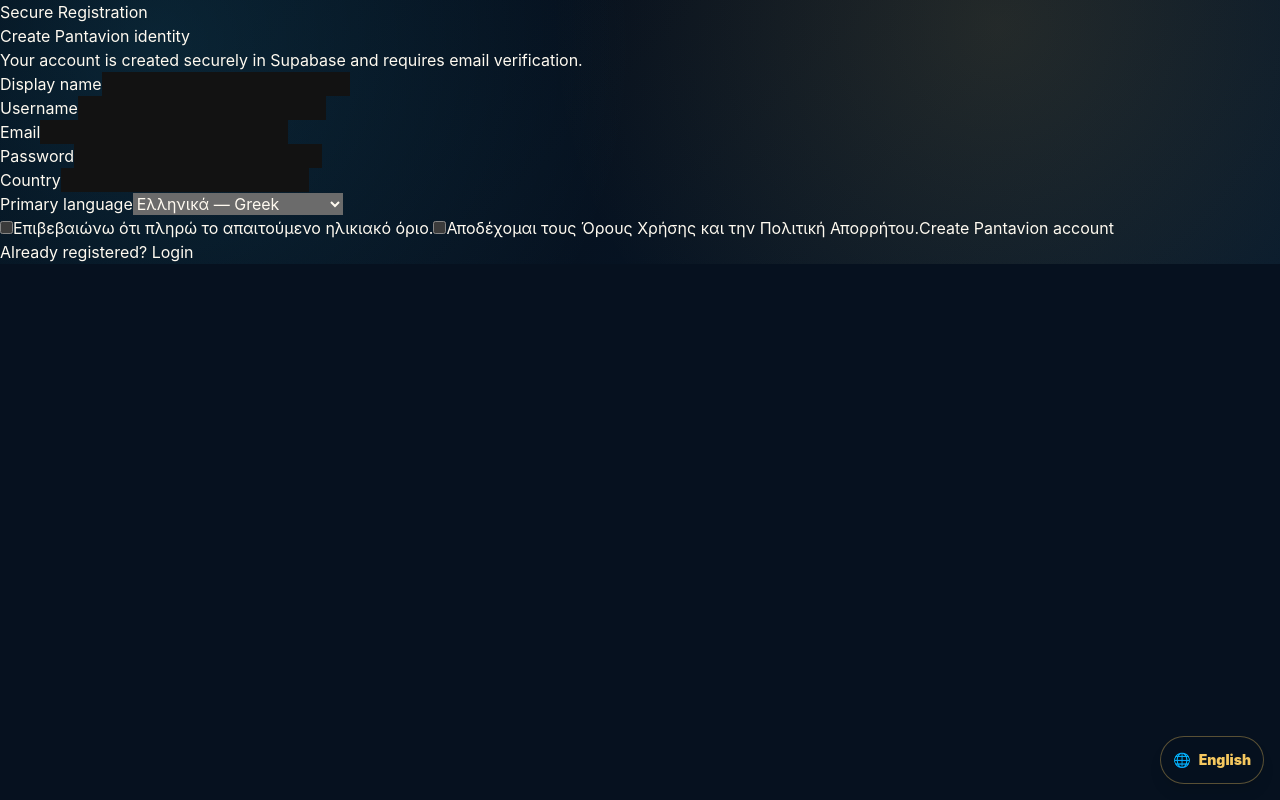
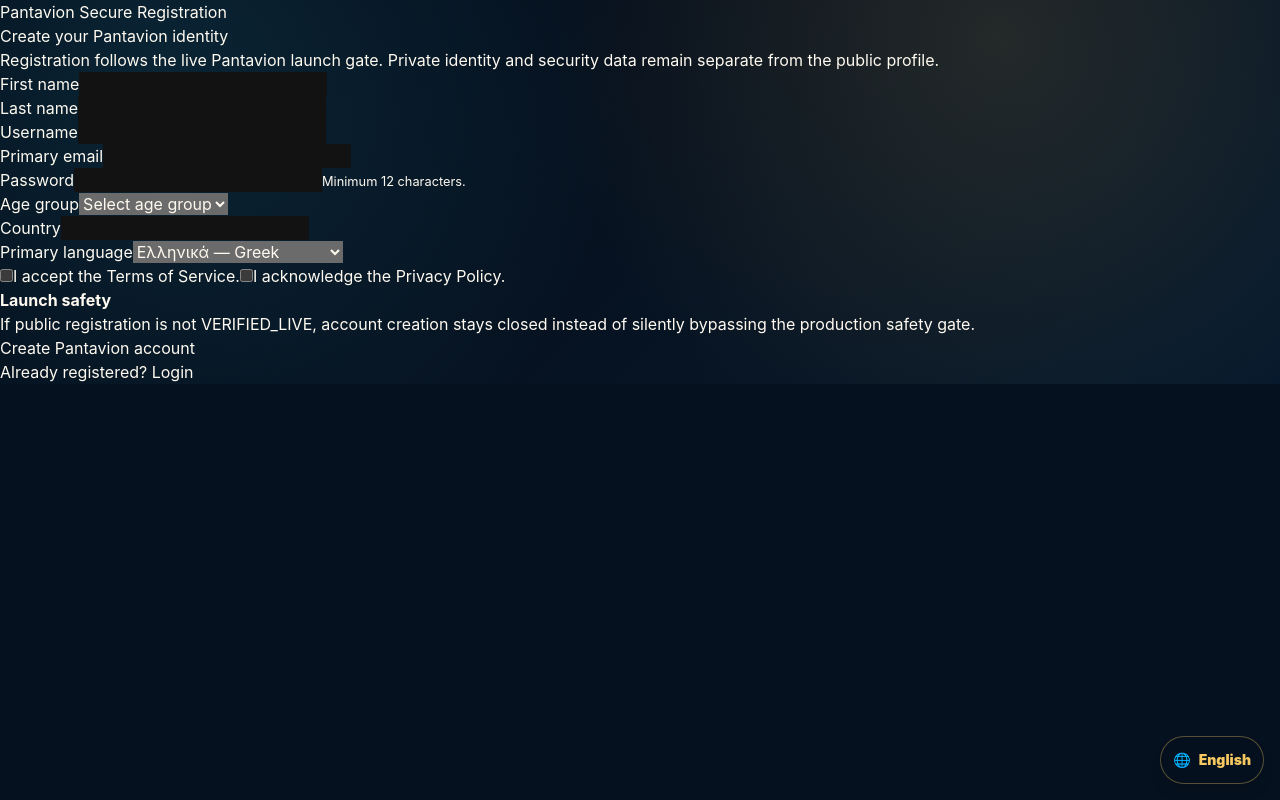
Before and after one commit to pandaconnect1/pantavion-planet, a Next.js app: page /auth/register in a window 1280 px wide. Built offline with nearby package versions, Linux system fonts and the light colour scheme.

Commit message:
recovery: align registration UI with current production identity model

```diff
--- a/app/auth/register/RegisterClient.tsx
+++ b/app/auth/register/RegisterClient.tsx
@@ -9,7 +9,7 @@ function SubmitButton() {
   const { pending } = useFormStatus();
   return (
     <button className="pv-button gold" type="submit" disabled={pending}>
-      {pending ? "Creating account..." : "Create Pantavion account"}
+      {pending ? "Checking launch gate..." : "Create Pantavion account"}
     </button>
   );
 }
@@ -17,33 +17,48 @@ function SubmitButton() {
 export default function RegisterClient() {
   return (
     <form className="pv-form pv-panel" action={signUp}>
-      <span className="pv-status">Secure Registration</span>
-      <h1>Create Pantavion identity</h1>
-      <p className="pv-muted">Your account is created securely in Supabase and requires email verification.</p>
+      <span className="pv-status">Pantavion Secure Registration</span>
+      <h1>Create your Pantavion identity</h1>
+      <p className="pv-muted">
+        Registration follows the live Pantavion launch gate. Private identity and security data remain separate from the public profile.
+      </p>
 
       <div className="pv-grid">
         <div className="pv-field">
-          <label htmlFor="displayName">Display name</label>
-          <input id="displayName" name="displayName" autoComplete="name" required />
+          <label htmlFor="firstName">First name</label>
+          <input id="firstName" name="firstName" autoComplete="given-name" maxLength={80} required />
+        </div>
+        <div className="pv-field">
+          <label htmlFor="lastName">Last name</label>
+          <input id="lastName" name="lastName" autoComplete="family-name" maxLength={80} required />
         </div>
         <div className="pv-field">
           <label htmlFor="username">Username</label>
-          <input id="username" name="username" pattern="[a-zA-Z0-9_]{3,30}" minLength={3} maxLength={30} required />
+          <input id="username" name="username" autoCapitalize="none" pattern="[a-zA-Z0-9_]{3,30}" minLength={3} maxLength={30} required />
         </div>
         <div className="pv-field">
-          <label htmlFor="email">Email</label>
-          <input id="email" name="email" type="email" autoComplete="email" required />
+          <label htmlFor="email">Primary email</label>
+          <input id="email" name="email" type="email" autoComplete="email" maxLength={320} required />
         </div>
         <div className="pv-field">
           <label htmlFor="password">Password</label>
-          <input id="password" name="password" type="password" autoComplete="new-password" minLength={8} required />
+          <input id="password" name="password" type="password" autoComplete="new-password" minLength={12} required />
+          <small className="pv-muted">Minimum 12 characters.</small>
+        </div>
+        <div className="pv-field">
+          <label htmlFor="declaredAgeGroup">Age group</label>
+          <select id="declaredAgeGroup" name="declaredAgeGroup" defaultValue="" required>
+            <option value="" disabled>Select age group</option>
+            <option value="minor">Under 18</option>
+            <option value="adult">18 or older</option>
+          </select>
         </div>
       </div>
 
       <div className="pv-grid">
         <div className="pv-field">
           <label htmlFor="country">Country</label>
-          <input id="country" name="country" autoComplete="country-name" required />
+          <input id="country" name="country" autoComplete="country-name" maxLength={120} required />
         </div>
         <div className="pv-field">
           <label htmlFor="language">Primary language</label>
@@ -58,13 +73,20 @@ export default function RegisterClient() {
       </div>
 
       <label className="pv-checkbox">
-        <input name="ageConfirmed" type="checkbox" required />
-        <span>Επιβεβαιώνω ότι πληρώ το απαιτούμενο ηλικιακό όριο.</span>
+        <input name="termsAccepted" type="checkbox" required />
+        <span>I accept the Terms of Service.</span>
       </label>
       <label className="pv-checkbox">
-        <input name="termsAccepted" type="checkbox" required />
-        <span>Αποδέχομαι τους Όρους Χρήσης και την Πολιτική Απορρήτου.</span>
+        <input name="privacyAccepted" type="checkbox" required />
+        <span>I acknowledge the Privacy Policy.</span>
       </label>
+
+      <div className="pv-panel">
+        <strong>Launch safety</strong>
+        <p className="pv-muted">
+          If public registration is not VERIFIED_LIVE, account creation stays closed instead of silently bypassing the production safety gate.
+        </p>
+      </div>
 
       <SubmitButton />
       <p className="pv-muted">Already registered? <Link href="/auth/login">Login</Link></p>
```
